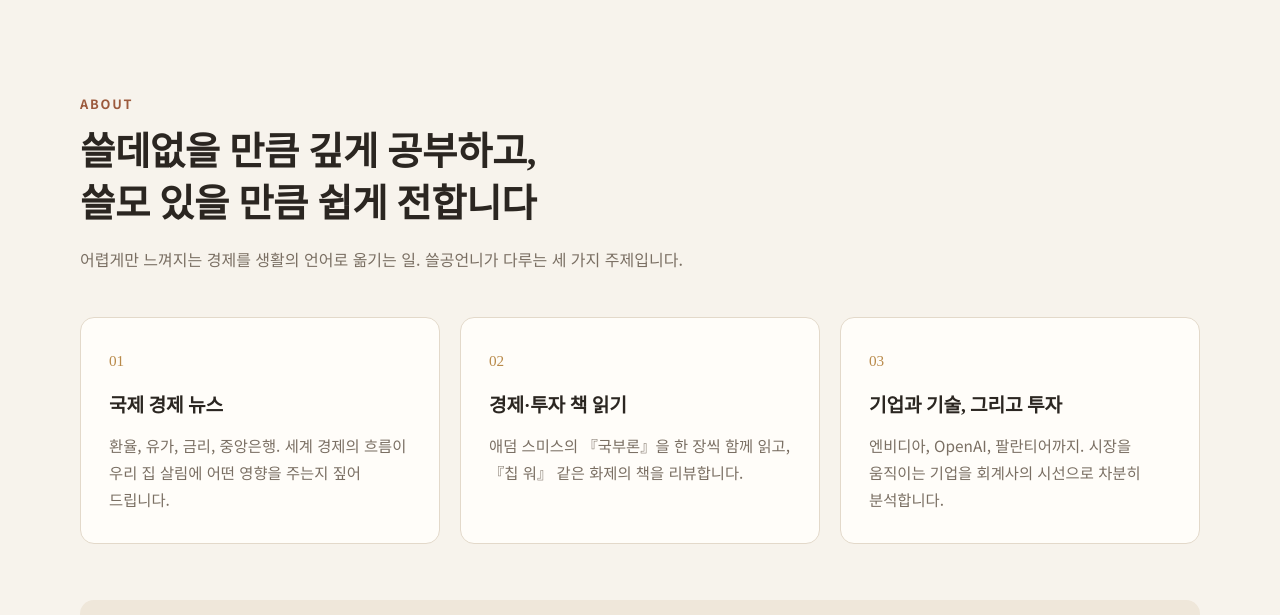
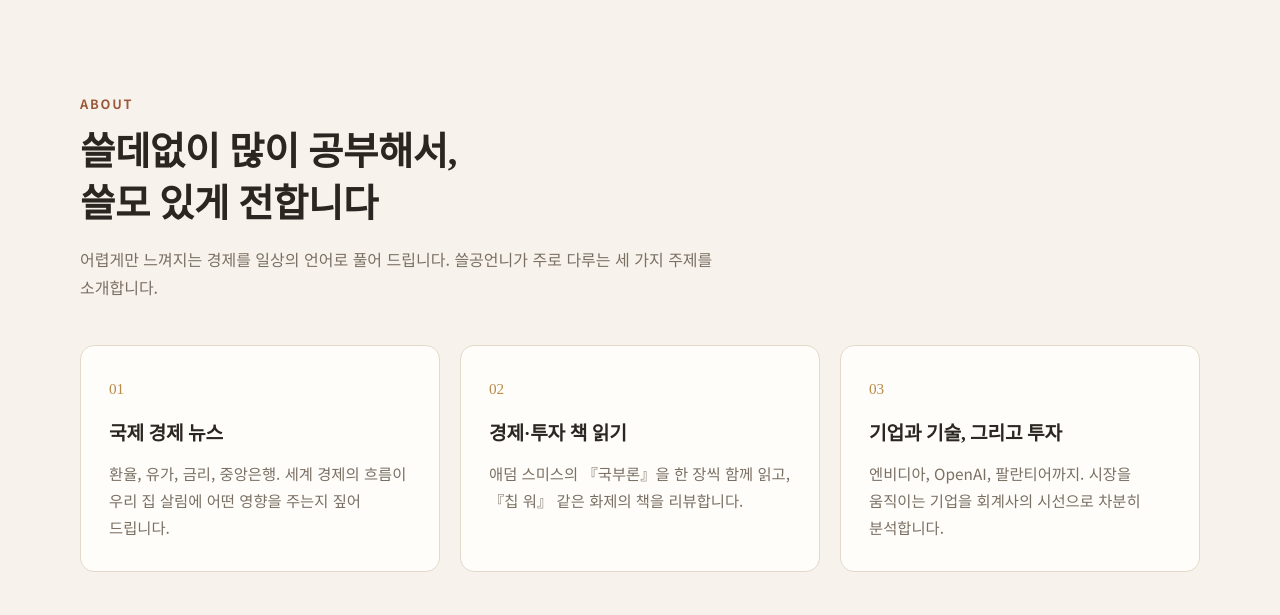
Before and after one commit to passion-econclass/passion-econclass.github.io, a plain HTML site: page index.html in a window 1280 px wide. Shown: the part 880-1495 px from the top of the page. Drawn offline with Linux system fonts and the light colour scheme.

Commit message:
Smooth wording of about section heading
Co-Authored-By: Claude Opus 5.5 <noreply@anthropic.com>
Claude-Session: https://claude.ai/code/session_01WZcmb3VYy9mxJHMmbQcmGU

```diff
--- a/index.html
+++ b/index.html
@@ -328,8 +328,8 @@ footer a:hover{color:var(--ink)}
   <div class="wrap">
     <div class="sec-head reveal">
       <span class="label">ABOUT</span>
-      <h2 class="sec-title serif">쓸데없을 만큼 깊게 공부하고,<br>쓸모 있을 만큼 쉽게 전합니다</h2>
-      <p class="sec-sub">어렵게만 느껴지는 경제를 생활의 언어로 옮기는 일. 쓸공언니가 다루는 세 가지 주제입니다.</p>
+      <h2 class="sec-title serif">쓸데없이 많이 공부해서,<br>쓸모 있게 전합니다</h2>
+      <p class="sec-sub">어렵게만 느껴지는 경제를 일상의 언어로 풀어 드립니다. 쓸공언니가 주로 다루는 세 가지 주제를 소개합니다.</p>
     </div>
     <div class="pillars">
       <div class="pillar reveal"><span class="no">01</span><h3 class="serif">국제 경제 뉴스</h3><p>환율, 유가, 금리, 중앙은행. 세계 경제의 흐름이 우리 집 살림에 어떤 영향을 주는지 짚어 드립니다.</p></div>
```
Also changed, not shown: 1 other file.
